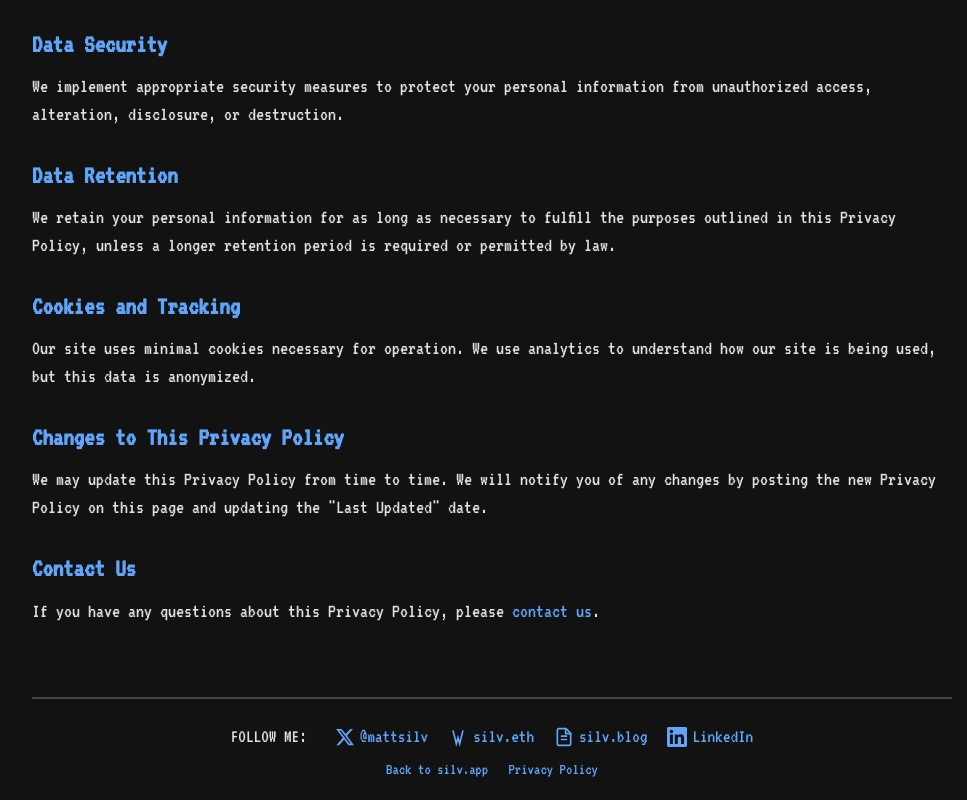
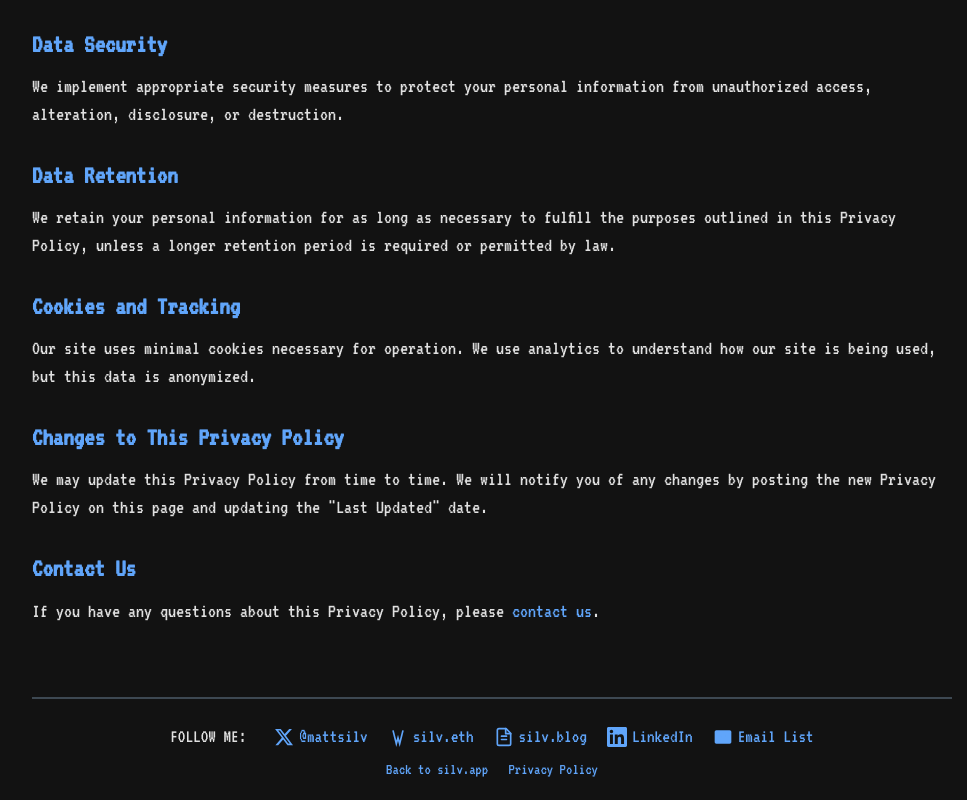
Before and after one commit to mattsilv/silv-app, a React (Vite) app: page /privacy in a window 1280 px wide. Shown: the part 1676-2476 px from the top of the page, without its empty margins (148-1115 px from the left). Built offline with nearby package versions, Linux system fonts and the light colour scheme.

Commit message:
added mail list link to footer

```diff
--- a/src/components/Footer.jsx
+++ b/src/components/Footer.jsx
@@ -135,6 +135,14 @@
   </IconSvg>
 );
 
+// Mail icon
+const MailIcon = () => (
+  <IconSvg viewBox="0 0 24 24" xmlns="http://www.w3.org/2000/svg" fill="none" stroke="currentColor" strokeWidth="2" strokeLinecap="round" strokeLinejoin="round">
+    <path d="M4 4h16c1.1 0 2 .9 2 2v12c0 1.1-.9 2-2 2H4c-1.1 0-2-.9-2-2V6c0-1.1.9-2 2-2z"></path>
+    <polyline points="22,6 12,13 2,6"></polyline>
+  </IconSvg>
+);
+
 const Footer = () => {
   // Safely check if we're in a router context
   let isHomePage = false;
@@ -165,6 +173,9 @@
         <Link href="https://www.linkedin.com/in/mattsilv/" target="_blank" rel="noopener noreferrer">
           <LinkedInIcon /> LinkedIn
         </Link>
+        <Link href="https://silv.blog/subscribe/" target="_blank" rel="noopener noreferrer">
+          <MailIcon /> Email List
+        </Link>
       </SocialLinksContainer>
       <FooterLinksContainer>
         {hasRouter ? (
```
